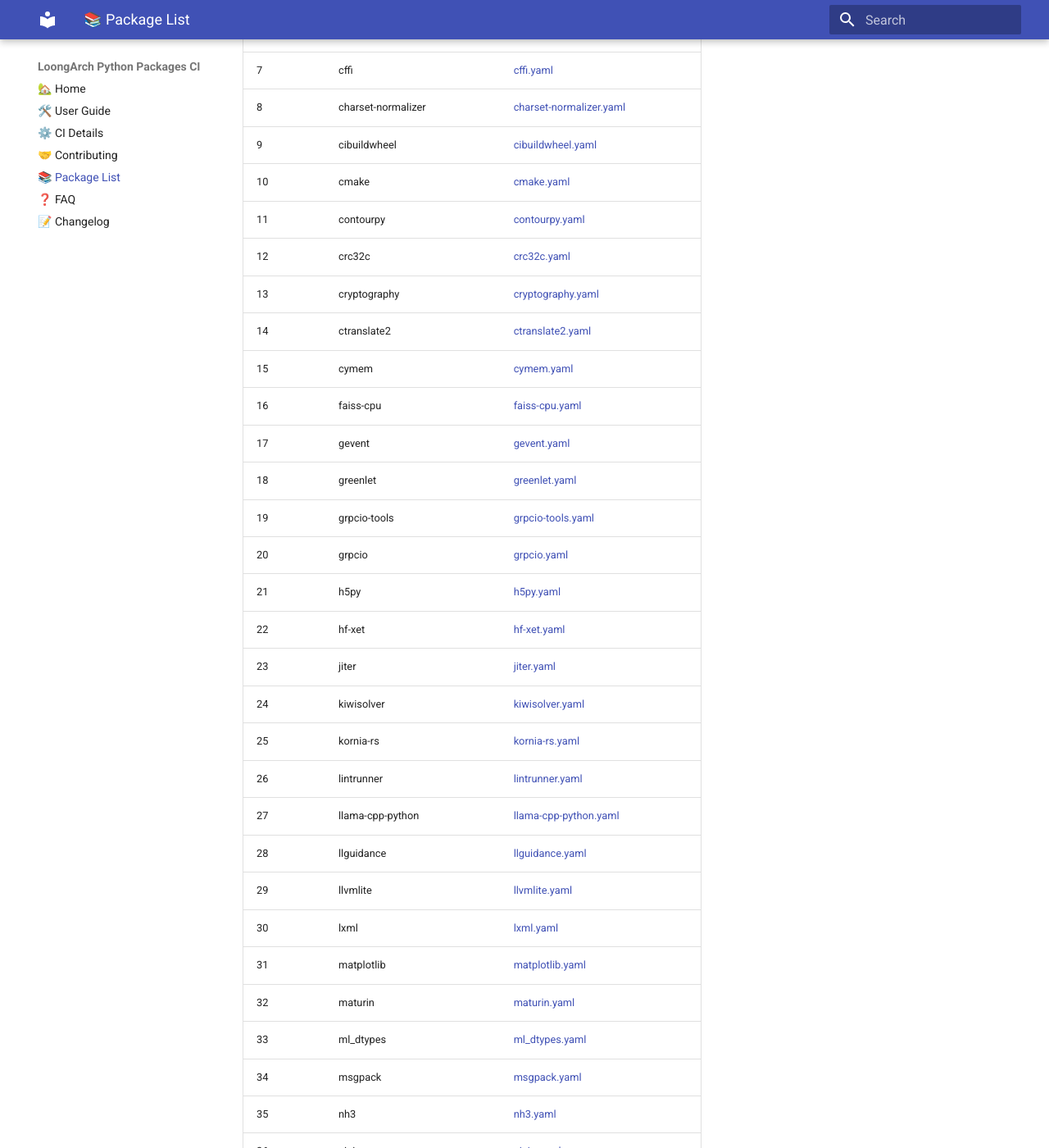
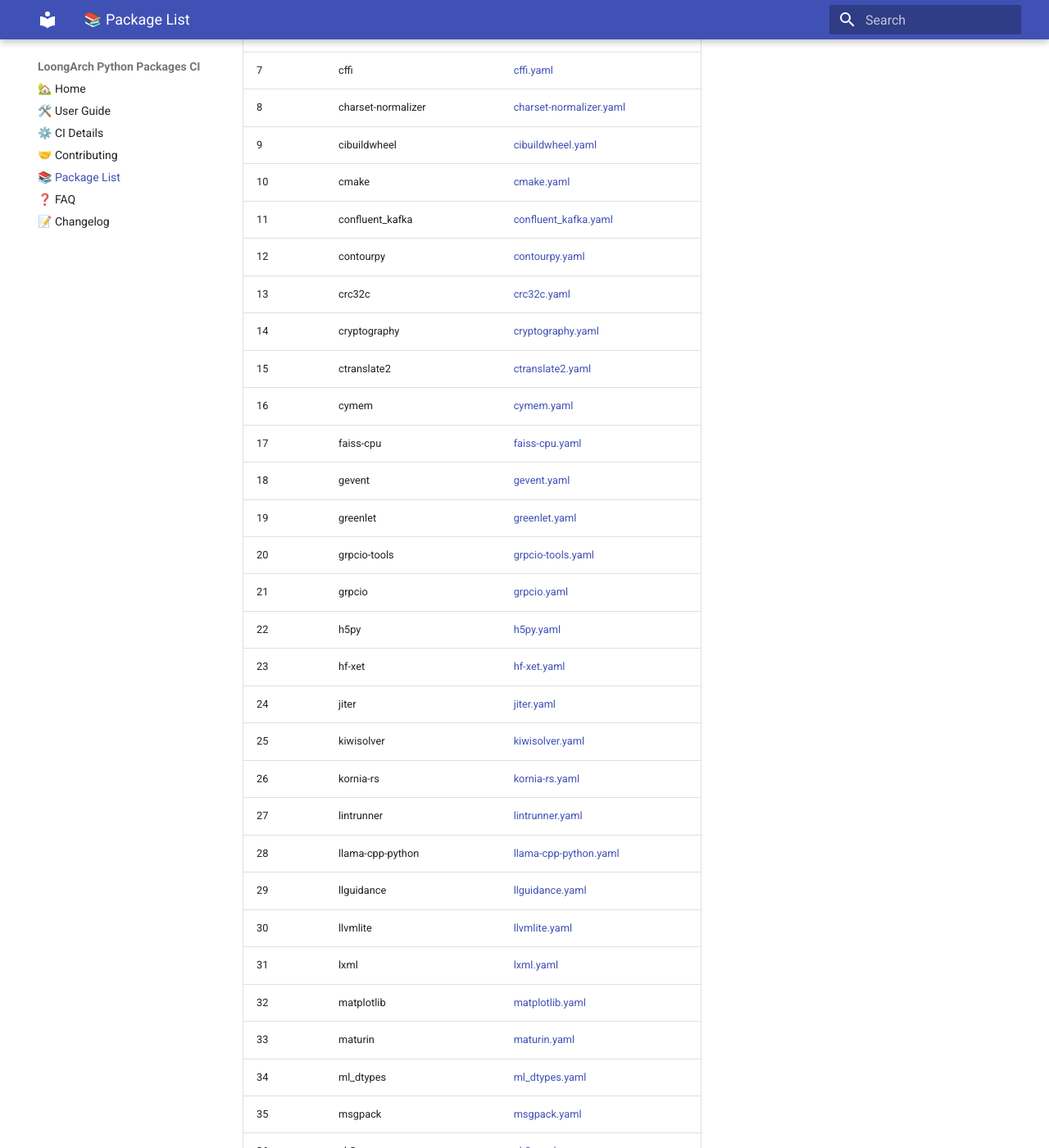
Before and after one commit to wxpppp/pypi, an MkDocs documentation site: the page built from docs/package-list.md, in a window 1280 px wide and 1400 px high, scrolled down 435 px. Shown: the whole window at 82% size. Built offline with MkDocs 1.6.1 and Material for MkDocs 9.7.7, drawn with Linux system fonts in a browser that asks for light colours; some of the changed text lies outside the part shown.

Commit message:
auto: update bilingual README and package list docs

```diff
--- a/docs/package-list.md
+++ b/docs/package-list.md
@@ -12,80 +12,81 @@
 | 8 | charset-normalizer | [charset-normalizer.yaml](https://github.com/Loongson-Cloud-Community/pypi/blob/main/.github/workflows/charset-normalizer.yaml) |
 | 9 | cibuildwheel | [cibuildwheel.yaml](https://github.com/Loongson-Cloud-Community/pypi/blob/main/.github/workflows/cibuildwheel.yaml) |
 | 10 | cmake | [cmake.yaml](https://github.com/Loongson-Cloud-Community/pypi/blob/main/.github/workflows/cmake.yaml) |
-| 11 | contourpy | [contourpy.yaml](https://github.com/Loongson-Cloud-Community/pypi/blob/main/.github/workflows/contourpy.yaml) |
-| 12 | crc32c | [crc32c.yaml](https://github.com/Loongson-Cloud-Community/pypi/blob/main/.github/workflows/crc32c.yaml) |
-| 13 | cryptography | [cryptography.yaml](https://github.com/Loongson-Cloud-Community/pypi/blob/main/.github/workflows/cryptography.yaml) |
-| 14 | ctranslate2 | [ctranslate2.yaml](https://github.com/Loongson-Cloud-Community/pypi/blob/main/.github/workflows/ctranslate2.yaml) |
-| 15 | cymem | [cymem.yaml](https://github.com/Loongson-Cloud-Community/pypi/blob/main/.github/workflows/cymem.yaml) |
-| 16 | faiss-cpu | [faiss-cpu.yaml](https://github.com/Loongson-Cloud-Community/pypi/blob/main/.github/workflows/faiss-cpu.yaml) |
-| 17 | gevent | [gevent.yaml](https://github.com/Loongson-Cloud-Community/pypi/blob/main/.github/workflows/gevent.yaml) |
-| 18 | greenlet | [greenlet.yaml](https://github.com/Loongson-Cloud-Community/pypi/blob/main/.github/workflows/greenlet.yaml) |
-| 19 | grpcio-tools | [grpcio-tools.yaml](https://github.com/Loongson-Cloud-Community/pypi/blob/main/.github/workflows/grpcio-tools.yaml) |
-| 20 | grpcio | [grpcio.yaml](https://github.com/Loongson-Cloud-Community/pypi/blob/main/.github/workflows/grpcio.yaml) |
-| 21 | h5py | [h5py.yaml](https://github.com/Loongson-Cloud-Community/pypi/blob/main/.github/workflows/h5py.yaml) |
-| 22 | hf-xet | [hf-xet.yaml](https://github.com/Loongson-Cloud-Community/pypi/blob/main/.github/workflows/hf-xet.yaml) |
-| 23 | jiter | [jiter.yaml](https://github.com/Loongson-Cloud-Community/pypi/blob/main/.github/workflows/jiter.yaml) |
-| 24 | kiwisolver | [kiwisolver.yaml](https://github.com/Loongson-Cloud-Community/pypi/blob/main/.github/workflows/kiwisolver.yaml) |
-| 25 | kornia-rs | [kornia-rs.yaml](https://github.com/Loongson-Cloud-Community/pypi/blob/main/.github/workflows/kornia-rs.yaml) |
-| 26 | lintrunner | [lintrunner.yaml](https://github.com/Loongson-Cloud-Community/pypi/blob/main/.github/workflows/lintrunner.yaml) |
-| 27 | llama-cpp-python | [llama-cpp-python.yaml](https://github.com/Loongson-Cloud-Community/pypi/blob/main/.github/workflows/llama-cpp-python.yaml) |
-| 28 | llguidance | [llguidance.yaml](https://github.com/Loongson-Cloud-Community/pypi/blob/main/.github/workflows/llguidance.yaml) |
-| 29 | llvmlite | [llvmlite.yaml](https://github.com/Loongson-Cloud-Community/pypi/blob/main/.github/workflows/llvmlite.yaml) |
-| 30 | lxml | [lxml.yaml](https://github.com/Loongson-Cloud-Community/pypi/blob/main/.github/workflows/lxml.yaml) |
-| 31 | matplotlib | [matplotlib.yaml](https://github.com/Loongson-Cloud-Community/pypi/blob/main/.github/workflows/matplotlib.yaml) |
-| 32 | maturin | [maturin.yaml](https://github.com/Loongson-Cloud-Community/pypi/blob/main/.github/workflows/maturin.yaml) |
-| 33 | ml_dtypes | [ml_dtypes.yaml](https://github.com/Loongson-Cloud-Community/pypi/blob/main/.github/workflows/ml_dtypes.yaml) |
-| 34 | msgpack | [msgpack.yaml](https://github.com/Loongson-Cloud-Community/pypi/blob/main/.github/workflows/msgpack.yaml) |
-| 35 | nh3 | [nh3.yaml](https://github.com/Loongson-Cloud-Community/pypi/blob/main/.github/workflows/nh3.yaml) |
-| 36 | ninja | [ninja.yaml](https://github.com/Loongson-Cloud-Community/pypi/blob/main/.github/workflows/ninja.yaml) |
-| 37 | nlopt | [nlopt.yaml](https://github.com/Loongson-Cloud-Community/pypi/blob/main/.github/workflows/nlopt.yaml) |
-| 38 | numba | [numba.yaml](https://github.com/Loongson-Cloud-Community/pypi/blob/main/.github/workflows/numba.yaml) |
-| 39 | numpy | [numpy.yaml](https://github.com/Loongson-Cloud-Community/pypi/blob/main/.github/workflows/numpy.yaml) |
-| 40 | onnx | [onnx.yaml](https://github.com/Loongson-Cloud-Community/pypi/blob/main/.github/workflows/onnx.yaml) |
-| 41 | onnxruntime | [onnxruntime.yaml](https://github.com/Loongson-Cloud-Community/pypi/blob/main/.github/workflows/onnxruntime.yaml) |
-| 42 | opencv-contrib-python-headless | [opencv-contrib-python-headless.yaml](https://github.com/Loongson-Cloud-Community/pypi/blob/main/.github/workflows/opencv-contrib-python-headless.yaml) |
-| 43 | opencv-contrib-python | [opencv-contrib-python.yaml](https://github.com/Loongson-Cloud-Community/pypi/blob/main/.github/workflows/opencv-contrib-python.yaml) |
-| 44 | opencv-python-headlees-rolling | [opencv-python-headlees-rolling.yaml](https://github.com/Loongson-Cloud-Community/pypi/blob/main/.github/workflows/opencv-python-headlees-rolling.yaml) |
-| 45 | opencv-python-headless | [opencv-python-headless.yaml](https://github.com/Loongson-Cloud-Community/pypi/blob/main/.github/workflows/opencv-python-headless.yaml) |
-| 46 | opencv-python-rolling | [opencv-python-rolling.yaml](https://github.com/Loongson-Cloud-Community/pypi/blob/main/.github/workflows/opencv-python-rolling.yaml) |
-| 47 | opencv-python | [opencv-python.yaml](https://github.com/Loongson-Cloud-Community/pypi/blob/main/.github/workflows/opencv-python.yaml) |
-| 48 | optree | [optree.yaml](https://github.com/Loongson-Cloud-Community/pypi/blob/main/.github/workflows/optree.yaml) |
-| 49 | orjson | [orjson.yaml](https://github.com/Loongson-Cloud-Community/pypi/blob/main/.github/workflows/orjson.yaml) |
-| 50 | pandas | [pandas.yaml](https://github.com/Loongson-Cloud-Community/pypi/blob/main/.github/workflows/pandas.yaml) |
-| 51 | patchelf | [patchelf.yaml](https://github.com/Loongson-Cloud-Community/pypi/blob/main/.github/workflows/patchelf.yaml) |
-| 52 | pillow | [pillow.yaml](https://github.com/Loongson-Cloud-Community/pypi/blob/main/.github/workflows/pillow.yaml) |
-| 53 | preshed | [preshed.yaml](https://github.com/Loongson-Cloud-Community/pypi/blob/main/.github/workflows/preshed.yaml) |
-| 54 | psycopg-binary | [psycopg-binary.yaml](https://github.com/Loongson-Cloud-Community/pypi/blob/main/.github/workflows/psycopg-binary.yaml) |
-| 55 | psycopg2-binary | [psycopg2-binary.yaml](https://github.com/Loongson-Cloud-Community/pypi/blob/main/.github/workflows/psycopg2-binary.yaml) |
-| 56 | pyarrow | [pyarrow.yaml](https://github.com/Loongson-Cloud-Community/pypi/blob/main/.github/workflows/pyarrow.yaml) |
-| 57 | pydantic-core | [pydantic-core.yaml](https://github.com/Loongson-Cloud-Community/pypi/blob/main/.github/workflows/pydantic-core.yaml) |
-| 58 | pygit2 | [pygit2.yaml](https://github.com/Loongson-Cloud-Community/pypi/blob/main/.github/workflows/pygit2.yaml) |
-| 59 | pymupdf | [pymupdf.yaml](https://github.com/Loongson-Cloud-Community/pypi/blob/main/.github/workflows/pymupdf.yaml) |
-| 60 | regex | [regex.yaml](https://github.com/Loongson-Cloud-Community/pypi/blob/main/.github/workflows/regex.yaml) |
-| 61 | rpds-py | [rpds-py.yaml](https://github.com/Loongson-Cloud-Community/pypi/blob/main/.github/workflows/rpds-py.yaml) |
-| 62 | ruamel-yaml-clib | [ruamel-yaml-clib.yaml](https://github.com/Loongson-Cloud-Community/pypi/blob/main/.github/workflows/ruamel-yaml-clib.yaml) |
-| 63 | ruff | [ruff.yaml](https://github.com/Loongson-Cloud-Community/pypi/blob/main/.github/workflows/ruff.yaml) |
-| 64 | safetensors | [safetensors.yaml](https://github.com/Loongson-Cloud-Community/pypi/blob/main/.github/workflows/safetensors.yaml) |
-| 65 | scikit-learn | [scikit-learn.yaml](https://github.com/Loongson-Cloud-Community/pypi/blob/main/.github/workflows/scikit-learn.yaml) |
-| 66 | scipy-openblas | [scipy-openblas.yaml](https://github.com/Loongson-Cloud-Community/pypi/blob/main/.github/workflows/scipy-openblas.yaml) |
-| 67 | scipy | [scipy.yaml](https://github.com/Loongson-Cloud-Community/pypi/blob/main/.github/workflows/scipy.yaml) |
-| 68 | sentencepiece | [sentencepiece.yaml](https://github.com/Loongson-Cloud-Community/pypi/blob/main/.github/workflows/sentencepiece.yaml) |
-| 69 | shapely | [shapely.yaml](https://github.com/Loongson-Cloud-Community/pypi/blob/main/.github/workflows/shapely.yaml) |
-| 70 | soundfile | [soundfile.yaml](https://github.com/Loongson-Cloud-Community/pypi/blob/main/.github/workflows/soundfile.yaml) |
-| 71 | soxr | [soxr.yaml](https://github.com/Loongson-Cloud-Community/pypi/blob/main/.github/workflows/soxr.yaml) |
-| 72 | spacy | [spacy.yaml](https://github.com/Loongson-Cloud-Community/pypi/blob/main/.github/workflows/spacy.yaml) |
-| 73 | srsly | [srsly.yaml](https://github.com/Loongson-Cloud-Community/pypi/blob/main/.github/workflows/srsly.yaml) |
-| 74 | swig | [swig.yaml](https://github.com/Loongson-Cloud-Community/pypi/blob/main/.github/workflows/swig.yaml) |
-| 75 | thinc | [thinc.yaml](https://github.com/Loongson-Cloud-Community/pypi/blob/main/.github/workflows/thinc.yaml) |
-| 76 | tiktoken | [tiktoken.yaml](https://github.com/Loongson-Cloud-Community/pypi/blob/main/.github/workflows/tiktoken.yaml) |
-| 77 | tokenizers | [tokenizers.yaml](https://github.com/Loongson-Cloud-Community/pypi/blob/main/.github/workflows/tokenizers.yaml) |
-| 78 | torch | [torch.yaml](https://github.com/Loongson-Cloud-Community/pypi/blob/main/.github/workflows/torch.yaml) |
-| 79 | torchaudio | [torchaudio.yaml](https://github.com/Loongson-Cloud-Community/pypi/blob/main/.github/workflows/torchaudio.yaml) |
-| 80 | torchvision | [torchvision.yaml](https://github.com/Loongson-Cloud-Community/pypi/blob/main/.github/workflows/torchvision.yaml) |
-| 81 | ujson | [ujson.yaml](https://github.com/Loongson-Cloud-Community/pypi/blob/main/.github/workflows/ujson.yaml) |
-| 82 | uv | [uv.yaml](https://github.com/Loongson-Cloud-Community/pypi/blob/main/.github/workflows/uv.yaml) |
-| 83 | uvloop | [uvloop.yaml](https://github.com/Loongson-Cloud-Community/pypi/blob/main/.github/workflows/uvloop.yaml) |
-| 84 | xxhash | [xxhash.yaml](https://github.com/Loongson-Cloud-Community/pypi/blob/main/.github/workflows/xxhash.yaml) |
-| 85 | zope.interface | [zope.interface.yaml](https://github.com/Loongson-Cloud-Community/pypi/blob/main/.github/workflows/zope.interface.yaml) |
+| 11 | confluent_kafka | [confluent_kafka.yaml](https://github.com/Loongson-Cloud-Community/pypi/blob/main/.github/workflows/confluent_kafka.yaml) |
+| 12 | contourpy | [contourpy.yaml](https://github.com/Loongson-Cloud-Community/pypi/blob/main/.github/workflows/contourpy.yaml) |
+| 13 | crc32c | [crc32c.yaml](https://github.com/Loongson-Cloud-Community/pypi/blob/main/.github/workflows/crc32c.yaml) |
+| 14 | cryptography | [cryptography.yaml](https://github.com/Loongson-Cloud-Community/pypi/blob/main/.github/workflows/cryptography.yaml) |
+| 15 | ctranslate2 | [ctranslate2.yaml](https://github.com/Loongson-Cloud-Community/pypi/blob/main/.github/workflows/ctranslate2.yaml) |
+| 16 | cymem | [cymem.yaml](https://github.com/Loongson-Cloud-Community/pypi/blob/main/.github/workflows/cymem.yaml) |
+| 17 | faiss-cpu | [faiss-cpu.yaml](https://github.com/Loongson-Cloud-Community/pypi/blob/main/.github/workflows/faiss-cpu.yaml) |
+| 18 | gevent | [gevent.yaml](https://github.com/Loongson-Cloud-Community/pypi/blob/main/.github/workflows/gevent.yaml) |
+| 19 | greenlet | [greenlet.yaml](https://github.com/Loongson-Cloud-Community/pypi/blob/main/.github/workflows/greenlet.yaml) |
+| 20 | grpcio-tools | [grpcio-tools.yaml](https://github.com/Loongson-Cloud-Community/pypi/blob/main/.github/workflows/grpcio-tools.yaml) |
+| 21 | grpcio | [grpcio.yaml](https://github.com/Loongson-Cloud-Community/pypi/blob/main/.github/workflows/grpcio.yaml) |
+| 22 | h5py | [h5py.yaml](https://github.com/Loongson-Cloud-Community/pypi/blob/main/.github/workflows/h5py.yaml) |
+| 23 | hf-xet | [hf-xet.yaml](https://github.com/Loongson-Cloud-Community/pypi/blob/main/.github/workflows/hf-xet.yaml) |
+| 24 | jiter | [jiter.yaml](https://github.com/Loongson-Cloud-Community/pypi/blob/main/.github/workflows/jiter.yaml) |
+| 25 | kiwisolver | [kiwisolver.yaml](https://github.com/Loongson-Cloud-Community/pypi/blob/main/.github/workflows/kiwisolver.yaml) |
+| 26 | kornia-rs | [kornia-rs.yaml](https://github.com/Loongson-Cloud-Community/pypi/blob/main/.github/workflows/kornia-rs.yaml) |
+| 27 | lintrunner | [lintrunner.yaml](https://github.com/Loongson-Cloud-Community/pypi/blob/main/.github/workflows/lintrunner.yaml) |
+| 28 | llama-cpp-python | [llama-cpp-python.yaml](https://github.com/Loongson-Cloud-Community/pypi/blob/main/.github/workflows/llama-cpp-python.yaml) |
+| 29 | llguidance | [llguidance.yaml](https://github.com/Loongson-Cloud-Community/pypi/blob/main/.github/workflows/llguidance.yaml) |
+| 30 | llvmlite | [llvmlite.yaml](https://github.com/Loongson-Cloud-Community/pypi/blob/main/.github/workflows/llvmlite.yaml) |
+| 31 | lxml | [lxml.yaml](https://github.com/Loongson-Cloud-Community/pypi/blob/main/.github/workflows/lxml.yaml) |
+| 32 | matplotlib | [matplotlib.yaml](https://github.com/Loongson-Cloud-Community/pypi/blob/main/.github/workflows/matplotlib.yaml) |
+| 33 | maturin | [maturin.yaml](https://github.com/Loongson-Cloud-Community/pypi/blob/main/.github/workflows/maturin.yaml) |
+| 34 | ml_dtypes | [ml_dtypes.yaml](https://github.com/Loongson-Cloud-Community/pypi/blob/main/.github/workflows/ml_dtypes.yaml) |
+| 35 | msgpack | [msgpack.yaml](https://github.com/Loongson-Cloud-Community/pypi/blob/main/.github/workflows/msgpack.yaml) |
+| 36 | nh3 | [nh3.yaml](https://github.com/Loongson-Cloud-Community/pypi/blob/main/.github/workflows/nh3.yaml) |
+| 37 | ninja | [ninja.yaml](https://github.com/Loongson-Cloud-Community/pypi/blob/main/.github/workflows/ninja.yaml) |
+| 38 | nlopt | [nlopt.yaml](https://github.com/Loongson-Cloud-Community/pypi/blob/main/.github/workflows/nlopt.yaml) |
+| 39 | numba | [numba.yaml](https://github.com/Loongson-Cloud-Community/pypi/blob/main/.github/workflows/numba.yaml) |
+| 40 | numpy | [numpy.yaml](https://github.com/Loongson-Cloud-Community/pypi/blob/main/.github/workflows/numpy.yaml) |
+| 41 | onnx | [onnx.yaml](https://github.com/Loongson-Cloud-Community/pypi/blob/main/.github/workflows/onnx.yaml) |
+| 42 | onnxruntime | [onnxruntime.yaml](https://github.com/Loongson-Cloud-Community/pypi/blob/main/.github/workflows/onnxruntime.yaml) |
+| 43 | opencv-contrib-python-headless | [opencv-contrib-python-headless.yaml](https://github.com/Loongson-Cloud-Community/pypi/blob/main/.github/workflows/opencv-contrib-python-headless.yaml) |
+| 44 | opencv-contrib-python | [opencv-contrib-python.yaml](https://github.com/Loongson-Cloud-Community/pypi/blob/main/.github/workflows/opencv-contrib-python.yaml) |
+| 45 | opencv-python-headlees-rolling | [opencv-python-headlees-rolling.yaml](https://github.com/Loongson-Cloud-Community/pypi/blob/main/.github/workflows/opencv-python-headlees-rolling.yaml) |
+| 46 | opencv-python-headless | [opencv-python-headless.yaml](https://github.com/Loongson-Cloud-Community/pypi/blob/main/.github/workflows/opencv-python-headless.yaml) |
+| 47 | opencv-python-rolling | [opencv-python-rolling.yaml](https://github.com/Loongson-Cloud-Community/pypi/blob/main/.github/workflows/opencv-python-rolling.yaml) |
+| 48 | opencv-python | [opencv-python.yaml](https://github.com/Loongson-Cloud-Community/pypi/blob/main/.github/workflows/opencv-python.yaml) |
+| 49 | optree | [optree.yaml](https://github.com/Loongson-Cloud-Community/pypi/blob/main/.github/workflows/optree.yaml) |
+| 50 | orjson | [orjson.yaml](https://github.com/Loongson-Cloud-Community/pypi/blob/main/.github/workflows/orjson.yaml) |
+| 51 | pandas | [pandas.yaml](https://github.com/Loongson-Cloud-Community/pypi/blob/main/.github/workflows/pandas.yaml) |
+| 52 | patchelf | [patchelf.yaml](https://github.com/Loongson-Cloud-Community/pypi/blob/main/.github/workflows/patchelf.yaml) |
+| 53 | pillow | [pillow.yaml](https://github.com/Loongson-Cloud-Community/pypi/blob/main/.github/workflows/pillow.yaml) |
+| 54 | preshed | [preshed.yaml](https://github.com/Loongson-Cloud-Community/pypi/blob/main/.github/workflows/preshed.yaml) |
+| 55 | psycopg-binary | [psycopg-binary.yaml](https://github.com/Loongson-Cloud-Community/pypi/blob/main/.github/workflows/psycopg-binary.yaml) |
+| 56 | psycopg2-binary | [psycopg2-binary.yaml](https://github.com/Loongson-Cloud-Community/pypi/blob/main/.github/workflows/psycopg2-binary.yaml) |
+| 57 | pyarrow | [pyarrow.yaml](https://github.com/Loongson-Cloud-Community/pypi/blob/main/.github/workflows/pyarrow.yaml) |
+| 58 | pydantic-core | [pydantic-core.yaml](https://github.com/Loongson-Cloud-Community/pypi/blob/main/.github/workflows/pydantic-core.yaml) |
+| 59 | pygit2 | [pygit2.yaml](https://github.com/Loongson-Cloud-Community/pypi/blob/main/.github/workflows/pygit2.yaml) |
+| 60 | pymupdf | [pymupdf.yaml](https://github.com/Loongson-Cloud-Community/pypi/blob/main/.github/workflows/pymupdf.yaml) |
+| 61 | regex | [regex.yaml](https://github.com/Loongson-Cloud-Community/pypi/blob/main/.github/workflows/regex.yaml) |
+| 62 | rpds-py | [rpds-py.yaml](https://github.com/Loongson-Cloud-Community/pypi/blob/main/.github/workflows/rpds-py.yaml) |
+| 63 | ruamel-yaml-clib | [ruamel-yaml-clib.yaml](https://github.com/Loongson-Cloud-Community/pypi/blob/main/.github/workflows/ruamel-yaml-clib.yaml) |
+| 64 | ruff | [ruff.yaml](https://github.com/Loongson-Cloud-Community/pypi/blob/main/.github/workflows/ruff.yaml) |
+| 65 | safetensors | [safetensors.yaml](https://github.com/Loongson-Cloud-Community/pypi/blob/main/.github/workflows/safetensors.yaml) |
+| 66 | scikit-learn | [scikit-learn.yaml](https://github.com/Loongson-Cloud-Community/pypi/blob/main/.github/workflows/scikit-learn.yaml) |
+| 67 | scipy-openblas | [scipy-openblas.yaml](https://github.com/Loongson-Cloud-Community/pypi/blob/main/.github/workflows/scipy-openblas.yaml) |
+| 68 | scipy | [scipy.yaml](https://github.com/Loongson-Cloud-Community/pypi/blob/main/.github/workflows/scipy.yaml) |
+| 69 | sentencepiece | [sentencepiece.yaml](https://github.com/Loongson-Cloud-Community/pypi/blob/main/.github/workflows/sentencepiece.yaml) |
+| 70 | shapely | [shapely.yaml](https://github.com/Loongson-Cloud-Community/pypi/blob/main/.github/workflows/shapely.yaml) |
+| 71 | soundfile | [soundfile.yaml](https://github.com/Loongson-Cloud-Community/pypi/blob/main/.github/workflows/soundfile.yaml) |
+| 72 | soxr | [soxr.yaml](https://github.com/Loongson-Cloud-Community/pypi/blob/main/.github/workflows/soxr.yaml) |
+| 73 | spacy | [spacy.yaml](https://github.com/Loongson-Cloud-Community/pypi/blob/main/.github/workflows/spacy.yaml) |
+| 74 | srsly | [srsly.yaml](https://github.com/Loongson-Cloud-Community/pypi/blob/main/.github/workflows/srsly.yaml) |
+| 75 | swig | [swig.yaml](https://github.com/Loongson-Cloud-Community/pypi/blob/main/.github/workflows/swig.yaml) |
+| 76 | thinc | [thinc.yaml](https://github.com/Loongson-Cloud-Community/pypi/blob/main/.github/workflows/thinc.yaml) |
+| 77 | tiktoken | [tiktoken.yaml](https://github.com/Loongson-Cloud-Community/pypi/blob/main/.github/workflows/tiktoken.yaml) |
+| 78 | tokenizers | [tokenizers.yaml](https://github.com/Loongson-Cloud-Community/pypi/blob/main/.github/workflows/tokenizers.yaml) |
+| 79 | torch | [torch.yaml](https://github.com/Loongson-Cloud-Community/pypi/blob/main/.github/workflows/torch.yaml) |
+| 80 | torchaudio | [torchaudio.yaml](https://github.com/Loongson-Cloud-Community/pypi/blob/main/.github/workflows/torchaudio.yaml) |
+| 81 | torchvision | [torchvision.yaml](https://github.com/Loongson-Cloud-Community/pypi/blob/main/.github/workflows/torchvision.yaml) |
+| 82 | ujson | [ujson.yaml](https://github.com/Loongson-Cloud-Community/pypi/blob/main/.github/workflows/ujson.yaml) |
+| 83 | uv | [uv.yaml](https://github.com/Loongson-Cloud-Community/pypi/blob/main/.github/workflows/uv.yaml) |
+| 84 | uvloop | [uvloop.yaml](https://github.com/Loongson-Cloud-Community/pypi/blob/main/.github/workflows/uvloop.yaml) |
+| 85 | xxhash | [xxhash.yaml](https://github.com/Loongson-Cloud-Community/pypi/blob/main/.github/workflows/xxhash.yaml) |
+| 86 | zope.interface | [zope.interface.yaml](https://github.com/Loongson-Cloud-Community/pypi/blob/main/.github/workflows/zope.interface.yaml) |
 
 _This table is automatically generated by GitHub Actions._
```
Also changed, not shown: README.md (+78 -77 lines), README_zh.md (+76 -75 lines).
